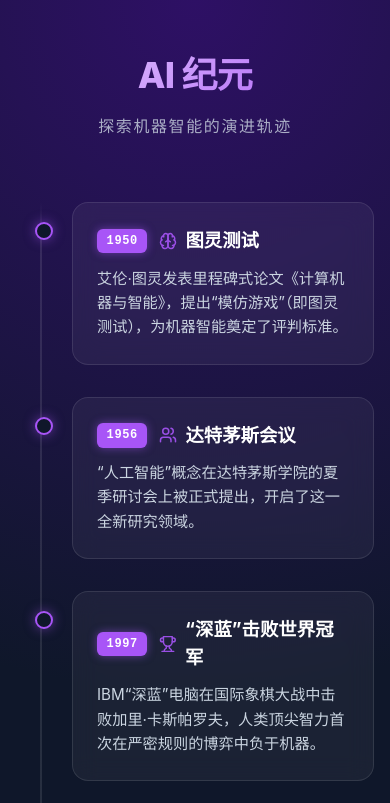
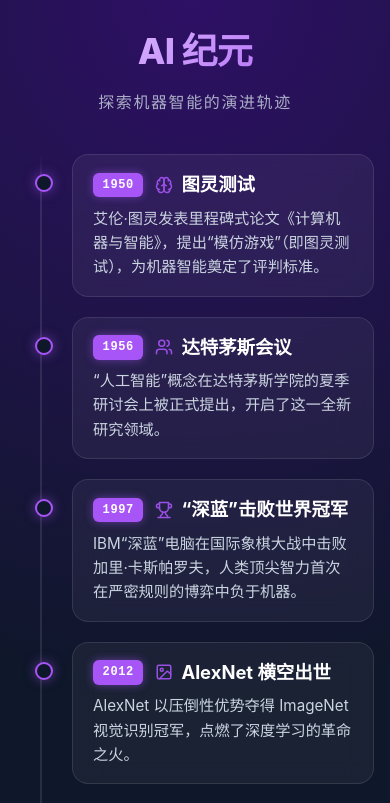
Before and after one commit to picasso250/ai-chronicles, a React (Vite) app: page / in a window 390 px wide. Shown: the top 803 px of the page. Built offline with nearby package versions, Linux system fonts and the light colour scheme.

Commit message:
Update CSS to make layout more compact vertically

```diff
--- a/src/App.css
+++ b/src/App.css
@@ -29,12 +29,12 @@
 .app-wrapper {
   max-width: 1000px;
   margin: 0 auto;
-  padding: 4rem 1.5rem;
+  padding: 2.5rem 1.5rem;
 }
 
 .header {
   text-align: center;
-  margin-bottom: 4rem;
+  margin-bottom: 2.5rem;
 }
 
 .header h1 {
@@ -76,7 +76,7 @@
 .node {
   position: relative;
   width: 50%;
-  margin-bottom: 3rem;
+  margin-bottom: 1.5rem;
   padding: 0 2rem;
 }
 
@@ -131,7 +131,7 @@
   -webkit-backdrop-filter: blur(12px);
   border: 1px solid var(--glass-border);
   border-radius: 16px;
-  padding: 1.5rem;
+  padding: 1rem 1.25rem;
   transition: transform 0.3s cubic-bezier(0.34, 1.56, 0.64, 1), background 0.2s ease, border-color 0.2s ease;
 }
 
@@ -152,7 +152,7 @@
   display: flex;
   align-items: center;
   gap: 0.75rem;
-  margin-bottom: 0.75rem;
+  margin-bottom: 0.5rem;
 }
 
 .year {
@@ -208,7 +208,7 @@
 /* Responsive adjustments */
 @media screen and (max-width: 768px) {
   .app-wrapper {
-    padding: 3rem 1rem;
+    padding: 1.5rem 1rem;
   }
 
   .header h1 {
@@ -226,7 +226,7 @@
     padding-left: 3.5rem;
     padding-right: 0;
     text-align: left !important;
-    margin-bottom: 2rem;
+    margin-bottom: 1.25rem;
   }
 
   .node-header {
```
Also changed, not shown: compact_layout.png (added), 1 other file (tests, documents, lock files or other folders).
